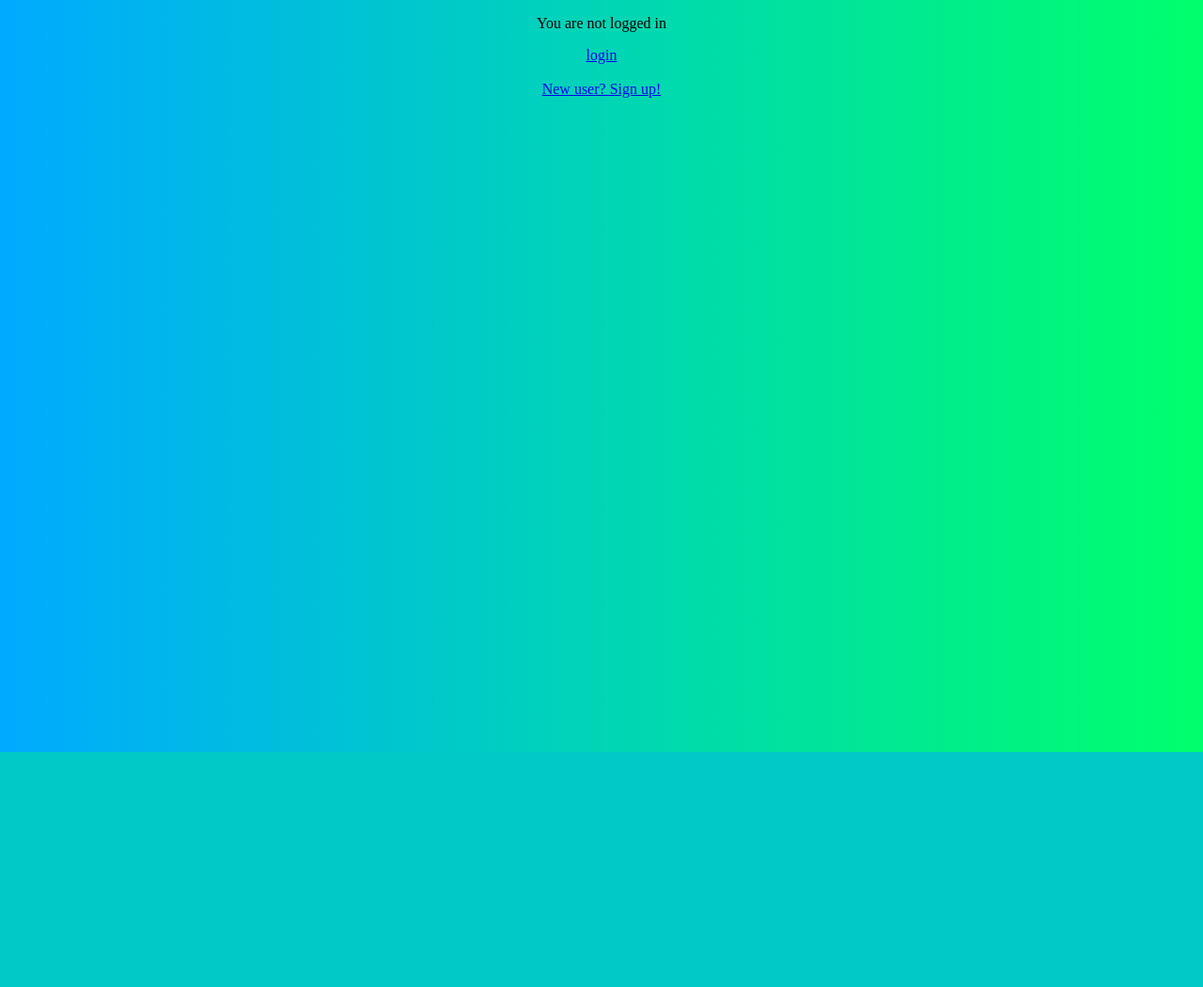
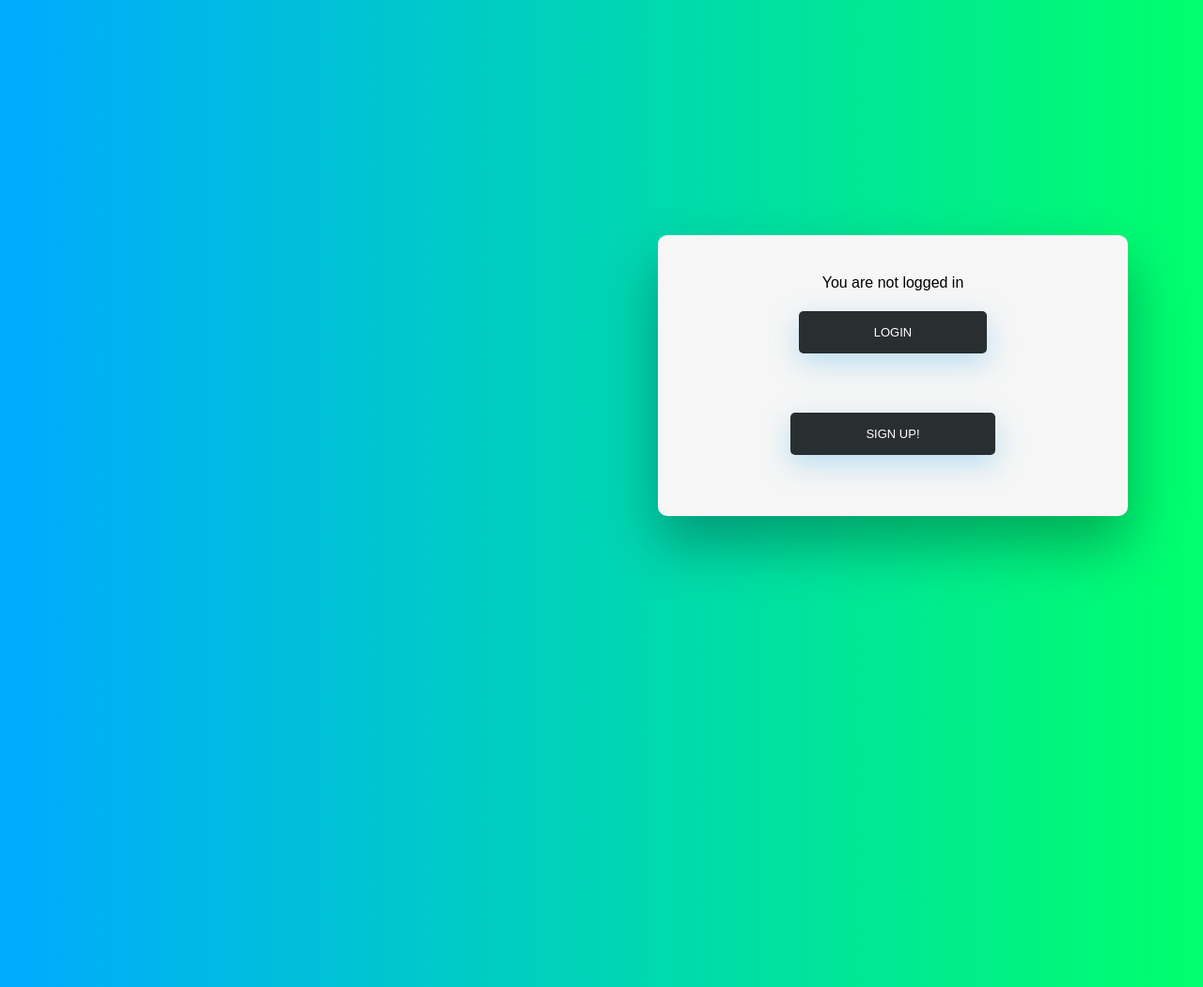
Before and after one commit to NivasReddy21/RecommendWAh, a Django app: page / in a window 1280 px wide. Shown: the whole page at 94% size. Before the commit the page ends 800 px from the top, so only its background shows below. Run offline with Django 3.2, Linux system fonts and the light colour scheme.

Commit message:
Made home page cooler

```diff
--- a/recommendWAh/home_page/templates/home.html
+++ b/recommendWAh/home_page/templates/home.html
@@ -17,18 +17,17 @@
   </div>
 
   <p>
-    <a href="{% url 'logout' %}">logout</a>
+    <a class="stylee" href="{% url 'logout' %}">logout</a>
   </p>
 
   {% else %}
 
     <p>You are not logged in</p>
-    <a href="{% url 'login' %}">login</a>
+    <a class="stylee" href="{% url 'login' %}">login</a>
 
   </br>
-  <div class="signup">
-    <a href="{% url 'signup' %}">New user? Sign up!</a>
-  </div>
+
+  <a class="stylee" href="{% url 'signup' %}">Sign up!</a>
   {% endif %}
 
 </div>
@@ -36,29 +35,92 @@
 </body>
 
 <style>
+
   body {
     background: linear-gradient(to right, #00AAFF, #00FF6C);
     padding: 0;
     margin: 0;
   }
 
-  .signup {
+   .stylee  {
+    background-color: #292e31;
+    border: none;
+    color: white;
+    padding: 15px 80px;
+    text-align: center;
+    text-decoration: none;
+    display: inline-block;
+    text-transform: uppercase;
+    font-size: 13px;
+    -webkit-box-shadow: 0 10px 30px 0 rgba(95,186,233,0.4);
+    box-shadow: 0 10px 30px 0 rgba(95,186,233,0.4);
+    -webkit-border-radius: 5px 5px 5px 5px;
+    border-radius: 5px 5px 5px 5px;
+    margin: 5px 20px 40px 20px;
+    -webkit-transition: all 0.3s ease-in-out;
+    -moz-transition: all 0.3s ease-in-out;
+    -ms-transition: all 0.3s ease-in-out;
+    -o-transition: all 0.3s ease-in-out;
+    transition: all 0.3s ease-in-out;
+  }
 
+  body {
+    font-family: "Poppins", sans-serif;
+    height: 100vh;
+  }
+
+  a {
+    color: #92badd;
+    display:inline-block;
+    text-decoration: none;
+    font-weight: 400;
+  }
+
+  h2 {
     text-align: center;
-
+    font-size: 16px;
+    font-weight: 600;
+    text-transform: uppercase;
+    display:inline-block;
+    margin: 40px 8px 10px 8px;
+    color: #cccccc;
   }
 
   .bodystyle {
-
-    height: 10em;
     display: flex;
     align-items: center;
     flex-direction: column;
-    flex-wrap: nowrap;
-    flex-basis: auto;
+    justify-content: center;
+    width: 100%;
+    min-height: 100%;
+    padding: 20px;
+  }
+
+  .bodystyle {
+    margin-left: 700px;
+    margin-top: 250px;
+    -webkit-border-radius: 10px 10px 10px 10px;
+    border-radius: 10px 10px 10px 10px;
+    background: #fff;
+    padding: 30px;
+    width: 90%;
+    max-width: 450px;
+    position: relative;
+    padding: 0px;
+    -webkit-box-shadow: 0 30px 60px 0 rgba(0,0,0,0.3);
+    box-shadow: 0 30px 60px 0 rgba(0,0,0,0.3);
     text-align: center;
+  }
 
+  .bodystyle {
+    background-color: #f6f6f6;
+    border-top: 1px solid #dce8f1;
+    padding: 25px;
+    text-align: center;
+    -webkit-border-radius: 10px 10px 10px 10px;
+    border-radius: 10px 10px 10px 10px;
   }
+
 </style>
 
 {% endblock %}
--- a/recommendWAh/home_page/templates/registration/login.html
+++ b/recommendWAh/home_page/templates/registration/login.html
@@ -30,7 +30,7 @@
 
 <style>
   html {
-    background-color: #56baed;
+    background: linear-gradient(to right, #00AAFF, #00FF6C);
   }
 
   body {
@@ -70,6 +70,7 @@
   }
 
   #formContent {
+    margin-top: 250px;
     -webkit-border-radius: 10px 10px 10px 10px;
     border-radius: 10px 10px 10px 10px;
     background: #fff;
```
